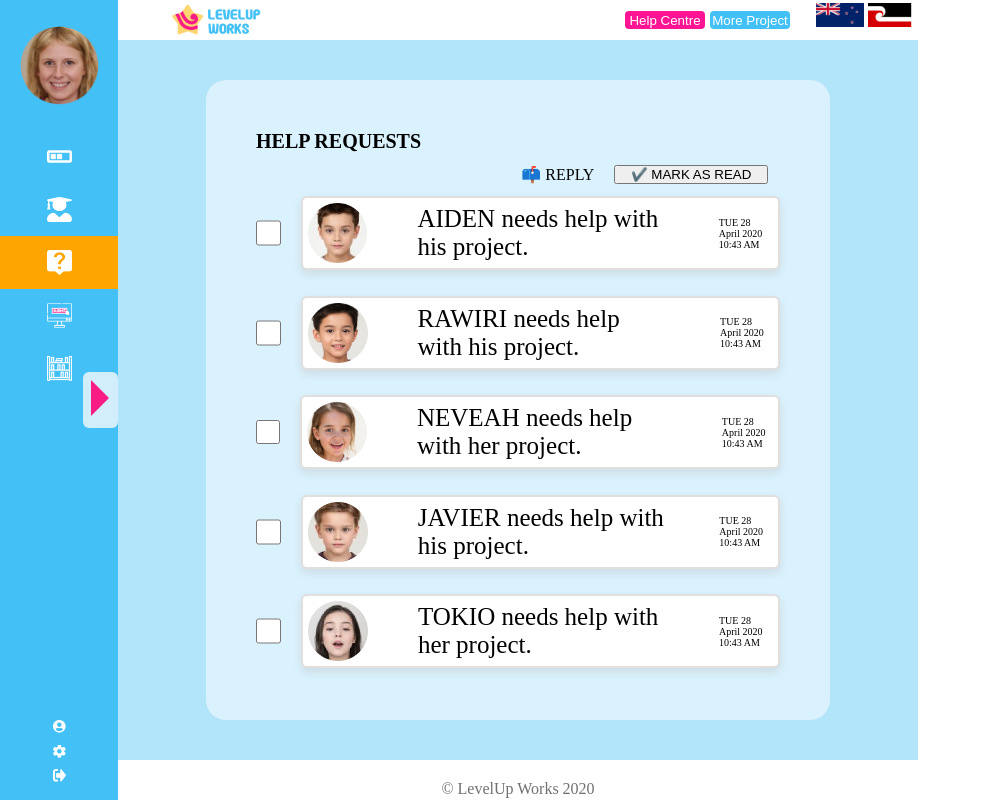
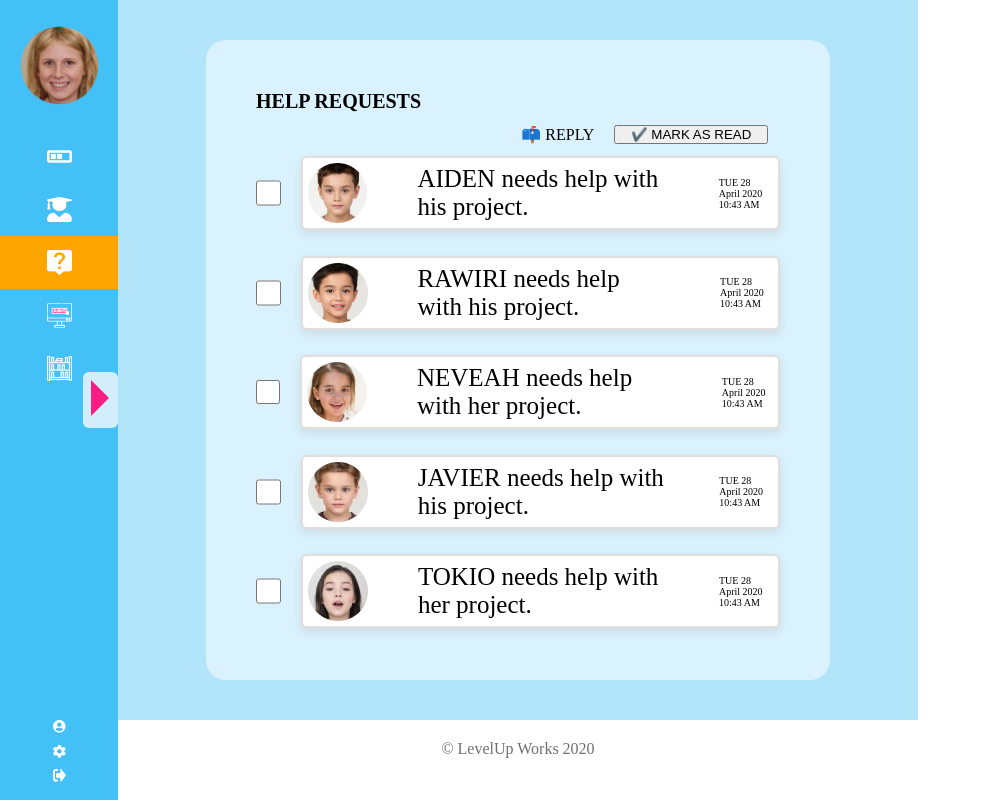
Before and after one commit to Mission-Ready/2502-L4FT17-missionx-frontend-t3, a React (Vite) app: page /teacher-dashboard/helpRequest in a window 1280 px wide. Shown: the whole page, without its empty margins (0-981 px from the left). Built offline with nearby package versions, Linux system fonts and the light colour scheme.

Commit message:
remove header

```diff
--- a/src/pages/TeacherDashboard/TeacherDashboard.jsx
+++ b/src/pages/TeacherDashboard/TeacherDashboard.jsx
@@ -1,6 +1,7 @@
 import { Outlet } from "react-router-dom";
 import SideBar from "../../common/SideBar";
 import styles from "./TeacherDashboard.module.css"
+
 
 export default function TeacherDashboard() {
   return (
--- a/src/pages/Turqoise/HelpRequest/HelpRequest.jsx
+++ b/src/pages/Turqoise/HelpRequest/HelpRequest.jsx
@@ -1,7 +1,7 @@
 import React from 'react'
 import styles from "./HelpRequest.module.css"
 import Header from '../../../common/Header';
-// import SideBar from '../../../common/SideBar';
+import SideBar from '../../../common/SideBar';
 import Footer from '../../../common/components/Footer';
 import { useState } from 'react';
 
@@ -28,7 +28,7 @@ export default function HelpRequest() {
 
   return (
     <section>
-      <Header />
+      {/* <Header /> */}
 
       <section className={styles.sideBar}>
         {/* <SideBar></SideBar> */}
```
